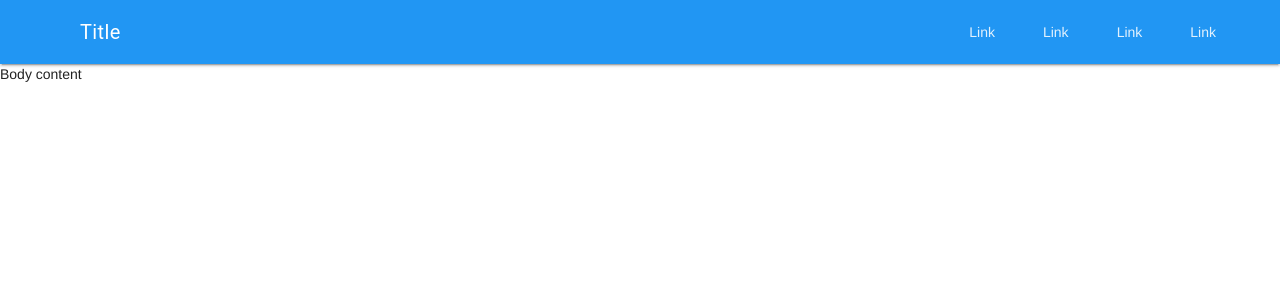
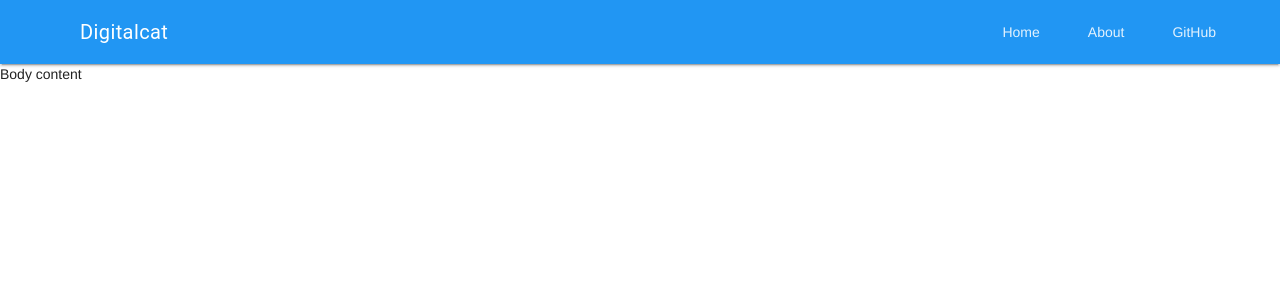
Before and after one commit to purrcat259/digitalcat, a Flask app: page / in a window 1280 px wide. Shown: the top 300 px of the page. Run offline with Flask 2, Linux system fonts and the light colour scheme; some libraries are stand-ins or nearby versions.

Commit message:
Fixed title and link texts

```diff
--- a/templates/layout.html
+++ b/templates/layout.html
@@ -34,24 +34,21 @@
                 {% block navbar %}
                         <header class="mdl-layout__header">
                             <div class="mdl-layout__header-row">
-                                <span class="mdl-layout-title">Title</span>
-                                <!-- Add spacer, to align navigation to the right -->
-                                <div class="mdl-layout-spacer"></div>
+                                <span class="mdl-layout-title">Digitalcat</span>
+                                <div class="mdl-layout-spacer"></div>  <!-- Used for alignment -->
                                 <nav class="mdl-navigation mdl-layout--large-screen-only">
-                                    <a class="mdl-navigation__link" href="">Link</a>
-                                    <a class="mdl-navigation__link" href="">Link</a>
-                                    <a class="mdl-navigation__link" href="">Link</a>
-                                    <a class="mdl-navigation__link" href="">Link</a>
+                                    <a class="mdl-navigation__link" href="">Home</a>
+                                    <a class="mdl-navigation__link" href="">About</a>
+                                    <a class="mdl-navigation__link" href="">GitHub</a>
                                 </nav>
                             </div>
                         </header>
                         <div class="mdl-layout__drawer">
-                            <span class="mdl-layout-title">Title</span>
+                            <span class="mdl-layout-title">Digitalcat</span>
                             <nav class="mdl-navigation">
-                                <a class="mdl-navigation__link" href="">Link</a>
-                                <a class="mdl-navigation__link" href="">Link</a>
-                                <a class="mdl-navigation__link" href="">Link</a>
-                                <a class="mdl-navigation__link" href="">Link</a>
+                                <a class="mdl-navigation__link" href="">Home</a>
+                                <a class="mdl-navigation__link" href="">About</a>
+                                <a class="mdl-navigation__link" href="">GitHub</a>
                             </nav>
                         </div>
                 {% endblock %}
```
